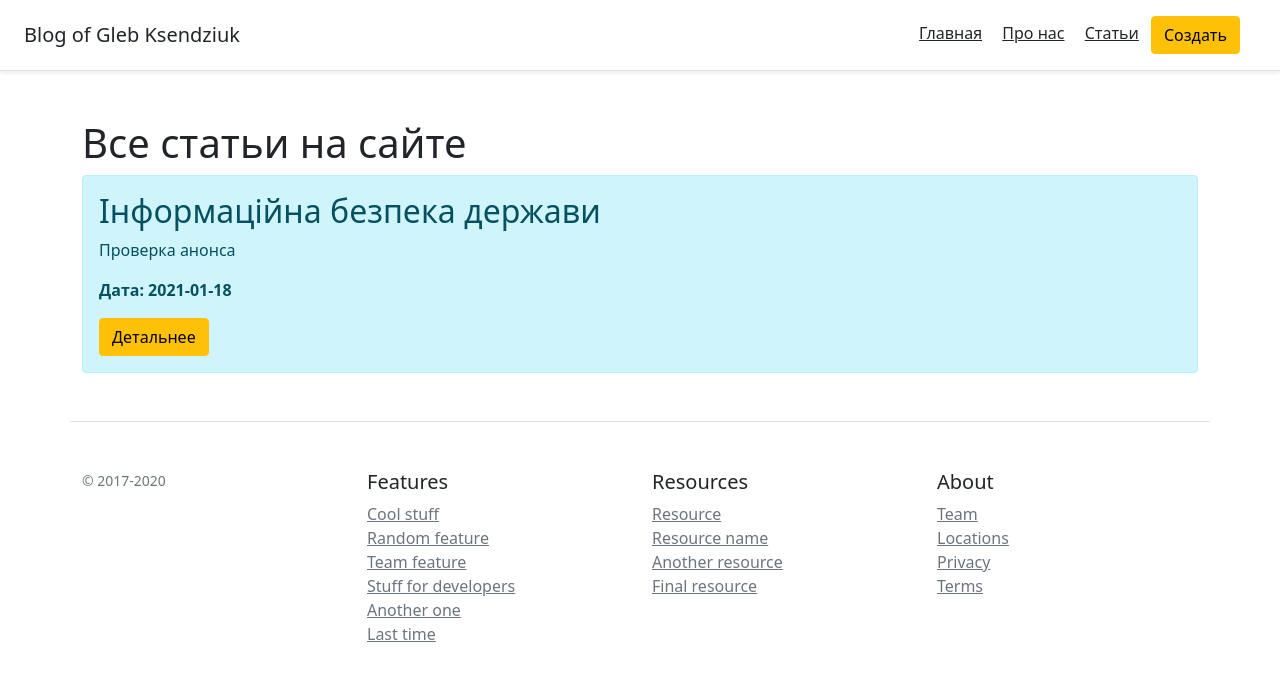
After one commit to ari10000krat/First_blog_with_Flask, a Flask app: page /posts in a window 1280 px wide. The commit adds this page. Shown: the top 681 px of the page. Run offline with Flask 2, Linux system fonts and the light colour scheme; data comes from the database, SQL or seed files in the repository.

Commit message:
Add articles output from database

```diff
--- a/app.py
+++ b/app.py
@@ -1,4 +1,4 @@
-from flask import Flask, render_template, url_for,request, redirect
+from flask import Flask, render_template, url_for, request, redirect
 from flask_sqlalchemy import SQLAlchemy
 from datetime import datetime
 
@@ -30,6 +30,12 @@ def about():
     return render_template('about.html')
 
 
+@app.route('/posts')
+def posts():
+    articles = Article.query.order_by(Article.date).all()
+    return render_template('post.html', articles=articles)
+
+
 @app.route('/create-article', methods=['POST', 'GET'])
 def create_article():
     if request.method == 'POST':
@@ -37,7 +43,7 @@ def create_article():
         intro = request.form['intro']
         text = request.form['text']
 
-        article = Article(title=title,intro=intro,text=text)
+        article = Article(title=title, intro=intro, text=text)
         try:
             db.session.add(article)
             db.session.commit()
--- a/templates/base.html
+++ b/templates/base.html
@@ -18,13 +18,14 @@
 </head>
 
 <body>
-<header
-        class="d-flex flex-column flex-md-row align-items-center p-3 px-md-4 mb-3 bg-white border-bottom shadow-sm">
+    <header class="d-flex flex-column flex-md-row align-items-center p-3 px-md-4 mb-3 bg-white border-bottom shadow-sm">
         <p class="h5 my-0 me-md-auto fw-normal">Blog of Gleb Ksendziuk </p>
         <nav class="my-2 my-md-0 me-md-3">
             <a class="p-2 text-dark" href="/">Главная</a>
             <a class="p-2 text-dark" href="/about">Про нас</a>
+            <a class="p-2 text-dark" href="/posts">Статьи</a>
             <a class="btn btn-warning" href="/create-article">Создать</a>
+
 
         </nav>
     </header>
--- /dev/null
+++ b/templates/post.html
@@ -0,0 +1,21 @@
+{% extends 'base.html' %}
+
+{% block title%}
+Все посты на сайте
+{% endblock title%}
+
+
+{% block body%}
+<div class="container mt-5">
+    <h1>Все статьи на сайте</h1>
+    {% for el in articles %}
+    <div class="alert alert-info">
+        <h2>{{el.title}}</h2>
+        <p>{{el.intro}}</p>
+        <p><b>Дата: {{el.date.date() }}</b></p>
+        <button class='btn btn-warning'>Детальнее</button>
+
+    </div>
+    {% endfor %}
+</div>
+{% endblock body%}
```
Lines whose indentation alone changed are shown as unchanged.
